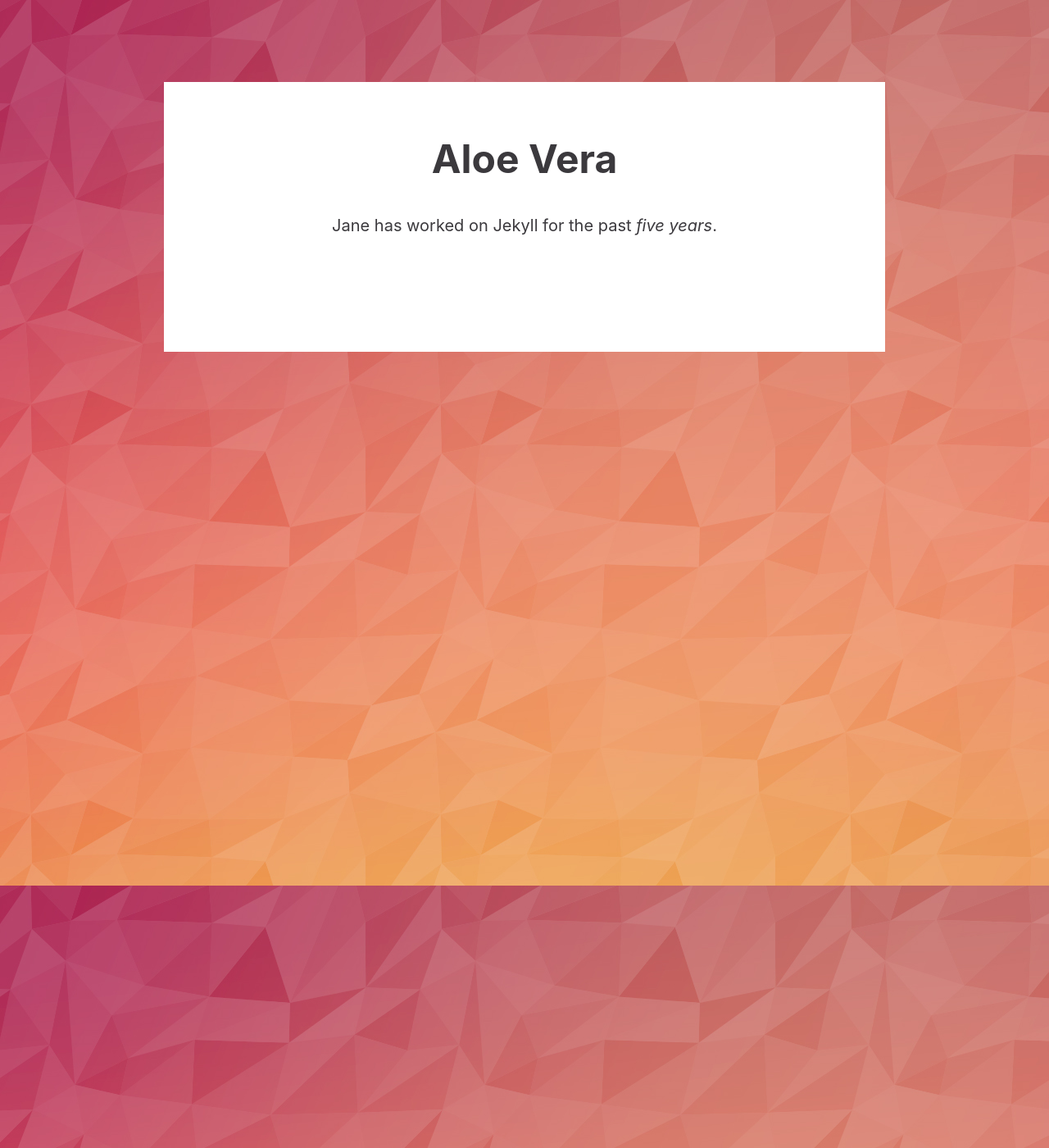
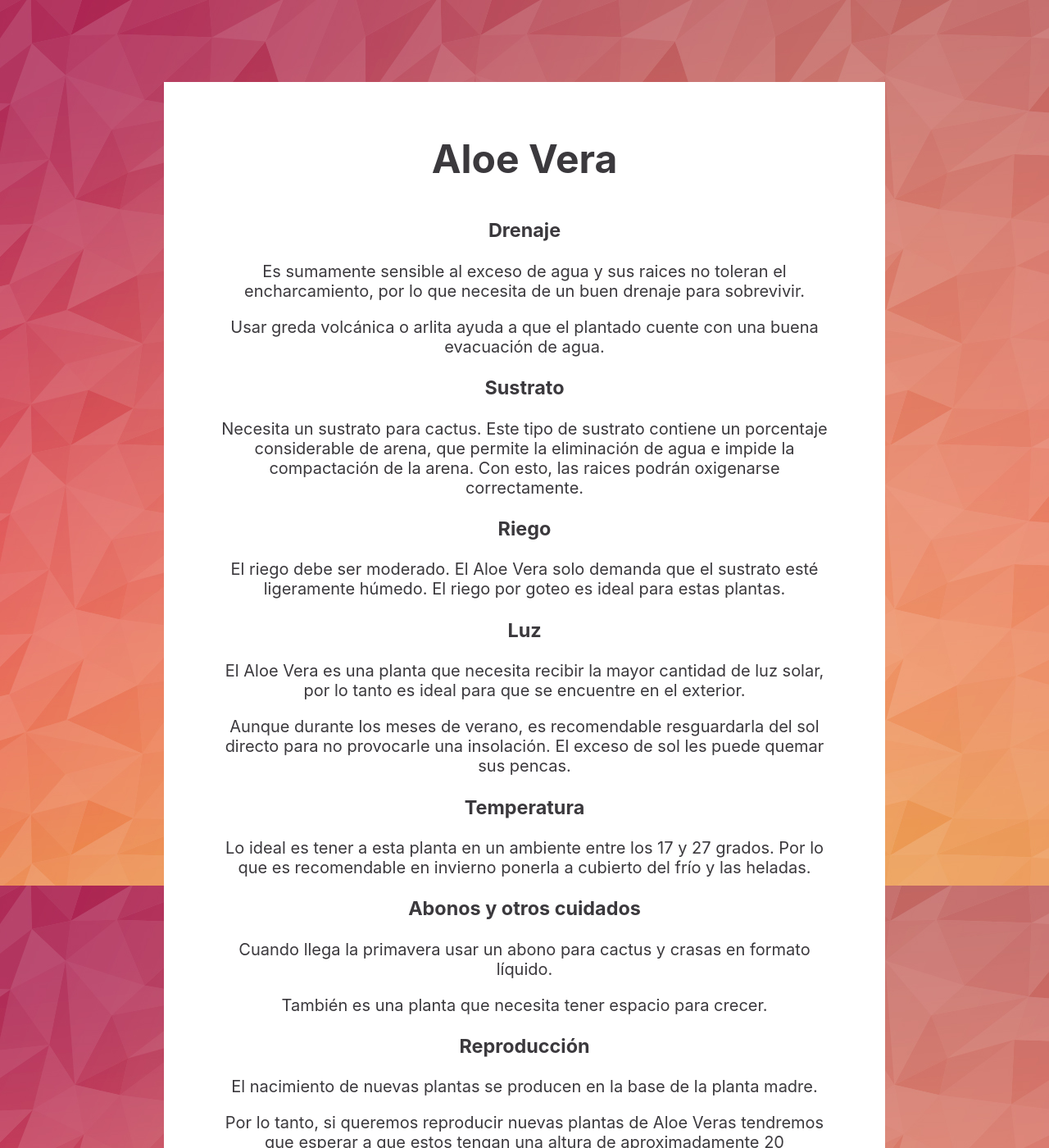
Before and after one commit to MonPetitJardin/monpetitjardin.github.io, a Jekyll site: the page built from _plants/aloe-vera.md, in a window 1280 px wide and 1400 px high. Shown: the whole window at 82% size. Built offline with Jekyll 4.4.1, drawn with Linux system fonts in a browser that asks for light colours; some of the changed text lies outside the part shown.

Commit message:
Added Aloe Vera instructions

```diff
--- a/_plants/aloe-vera.md
+++ b/_plants/aloe-vera.md
@@ -5,4 +5,38 @@ description: Mi mimimi
 picture: /images/aloe-vera.jpg
 ---
 
-Jane has worked on Jekyll for the past *five years*.
+### Drenaje
+
+Es sumamente sensible al exceso de agua y sus raices no toleran el encharcamiento, por lo que necesita de un buen drenaje para sobrevivir.
+
+Usar greda volcánica o arlita ayuda a que el plantado cuente con una buena evacuación de agua.
+
+### Sustrato
+
+Necesita un sustrato para cactus. Este tipo de sustrato contiene un porcentaje considerable de arena, que permite la eliminación de agua e impide la compactación de la arena. Con esto, las raices podrán oxigenarse correctamente.
+
+### Riego
+
+El riego debe ser moderado. El Aloe Vera solo demanda que el sustrato esté ligeramente húmedo. El riego por goteo es ideal para estas plantas.
+
+### Luz
+
+El Aloe Vera es una planta que necesita recibir la mayor cantidad de luz solar, por lo tanto es ideal para que se encuentre en el exterior.
+
+Aunque durante los meses de verano, es recomendable resguardarla del sol directo para no provocarle una insolación. El exceso de sol les puede quemar sus pencas.
+
+### Temperatura
+
+Lo ideal es tener a esta planta en un ambiente entre los 17 y 27 grados. Por lo que es recomendable en invierno ponerla a cubierto del frío y las heladas.
+
+### Abonos y otros cuidados
+
+Cuando llega la primavera usar un abono para cactus y crasas en formato líquido.
+
+También es una planta que necesita tener espacio para crecer.
+
+### Reproducción
+
+El nacimiento de nuevas plantas se producen en la base de la planta madre.
+
+Por lo tanto, si queremos reproducir nuevas plantas de Aloe Veras tendremos que esperar a que estos tengan una altura de aproximadamente 20 centímetros. Después podremos cortarlos y transplantarlos a otra maceta.
```
Also changed, not shown: _plants/little-ruby.md (+2 -1 lines).
